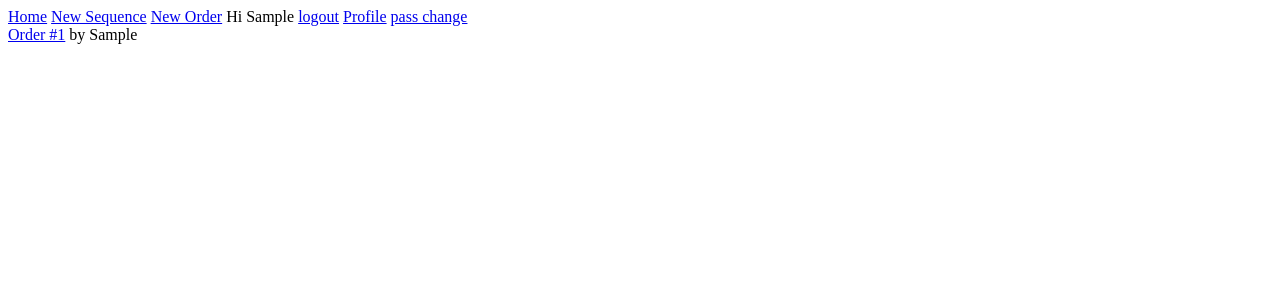
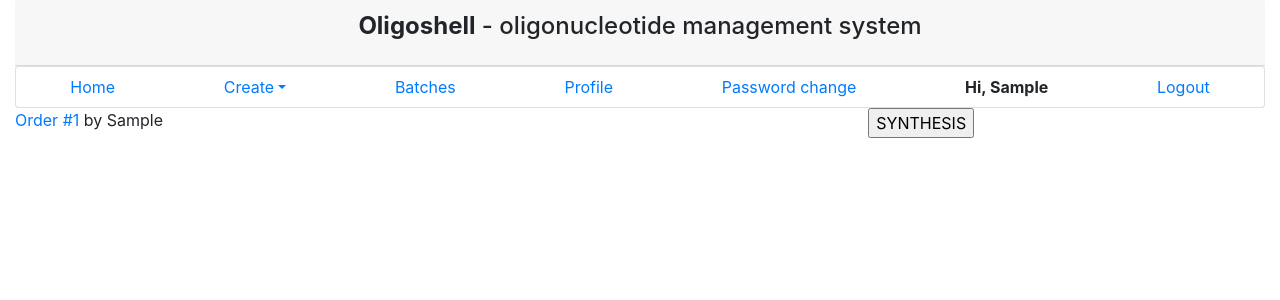
Before and after one commit to nkvamaks/oligoshell, a Django app: page / in a window 1280 px wide. Shown: the top 300 px of the page. Run offline with Django 3.2, Linux system fonts and the light colour scheme; a user stored in the database is signed in; tables that the repository leaves empty hold one stand-in row (values such as "Sample post"); data that the repository does not hold is empty; some libraries are stand-ins or nearby versions.

Commit message:
Add Batch to the model

```diff
--- a/oligoshell/models.py
+++ b/oligoshell/models.py
@@ -1,6 +1,6 @@
 from django.db import models
 from django.contrib.auth.models import User
-
+from django.urls import reverse
 from django.conf import settings
 
 from . import validators
@@ -66,16 +66,20 @@ class Sequence(models.Model):
     epsilon260 = models.IntegerField(verbose_name='Extinction Coefficient')
 
     order = models.ForeignKey(Order, on_delete=models.PROTECT, related_name='sequences')
+
     created = models.DateTimeField(auto_now_add=True)
     updated = models.DateTimeField(auto_now=True)
 
     def save(self, *args, **kwargs):
-        """Save extinction coefficient to the model"""
+        """Save including extinction coefficient to the model"""
         unmodified_list, unmodified_degenerated_list, modification_list = utils.sequence2lists(self.sequence)
         self.epsilon260 = (sum((utils.extinction_dna_nn(item) for item in unmodified_list)) +
                            sum((utils.extinction_dna_simple(item) for item in unmodified_degenerated_list)) +
                            sum((utils.modification_extinction_260[item] for item in modification_list)))
         super().save(*args, **kwargs)
+
+    def __str__(self):
+        return self.seq_name
 
     class Meta:
         verbose_name_plural = 'Sequences'
@@ -87,3 +91,19 @@ class Profile(models.Model):
     user = models.OneToOneField(settings.AUTH_USER_MODEL, on_delete=models.CASCADE)
     birthday = models.DateTimeField(blank=True, null=True)
     photo = models.ImageField(upload_to="user/%Y/%m/%d/", blank=True)
+
+
+class Batch(models.Model):
+    title = models.CharField(max_length=200)
+    created = models.DateTimeField(auto_now_add=True)
+    sequences2synthesis = models.ManyToManyField(Sequence,
+                                                 related_name='batches')
+    notes = models.TextField(blank=True, null=True)
+
+    def get_absolute_url(self):
+        return reverse('oligoshell:batch_details', args=[self.pk])
+
+    class Meta:
+        verbose_name_plural = 'Batches'
+        verbose_name = 'Batch'
+        ordering = ['pk']
--- a/oligoshell/templates/layout/basic.html
+++ b/oligoshell/templates/layout/basic.html
@@ -1,32 +1,91 @@
+{% load bootstrap4 %}
+{% load static %}
+{% bootstrap_css %}
+{% bootstrap_javascript %}
+
 <!DOCTYPE html>
 <html>
   <head>
     <meta http-equiv="content-type" content="text/html; charset=utf-8">
     <title>{% block title %}Oligoshell{% endblock %}</title>
   </head>
+
   <body>
+
+  <div class="container-fluid">
+
     <header>
+        <div class="card-header" align="center">
+            <h4 class="card-title"><strong>Oligoshell</strong> - oligonucleotide management system</h4>
+        </div>
     </header>
-    <nav>
+
+    <nav class="card">
+        <ul class="nav nav-fill">
+
         {% if request.user.is_authenticated %}
 
-      <a href="{% url 'oligoshell:index' %}">Home</a>
-      <a href="{% url 'oligoshell:sequence_create' %}">New Sequence</a>
-      <a href="{% url 'oligoshell:order_create' %}">New Order</a>
+            <li class="nav-item">
+                <a class="nav-link" href="{% url 'oligoshell:index' %}">Home</a>
+            </li>
 
-        Hi {{ request.user.first_name }}
-        <a href="{% url "logout" %}">logout</a>
-             <a href="{% url 'oligoshell:profile' %}">Profile</a>
-                 <a href="{% url "password_change" %}">pass change</a>
+            <li class="nav-item dropdown">
+                 <a class="nav-link dropdown-toggle" data-toggle="dropdown" href="#" role="button" aria-haspopup="true" aria-expanded="false">Create</a>
+                 <div class="dropdown-menu">
+                   <a class="dropdown-item" href="{% url 'oligoshell:order_create' %}">Create a new Order</a>
+                   <a class="dropdown-item" href="{% url 'oligoshell:sequence_create' %}">Add a new Sequence to Order</a>
+                 </div>
+            </li>
+
+            <li class="nav-item">
+                <a class="nav-link" href="{% url 'oligoshell:batch' %}">Batches</a>
+            </li>
+            <li class="nav-item">
+                <a class="nav-link" href="{% url 'oligoshell:profile' %}">Profile</a>
+            </li>
+            <li class="nav-item">
+                <a class="nav-link" href="{% url "password_change" %}">Password change</a>
+            </li>
+            <li class="nav-item">
+                 <b class="nav-link">Hi, {{ request.user.first_name }}</b>
+            </li>
+            <li class="nav-item">
+                <a class="nav-link" href="{% url "logout" %}">Logout</a>
+            </li>
 
         {% else %}
-         <a href="{% url "login" %}">login</a>
+
+            <li class="nav-item">
+                <a class="nav-link" href="{% url "login" %}">Login</a>
+            </li>
+
         {% endif %}
+        </ul>
 
     </nav>
+
+
+      <div class="row">
+
+          <div class="col-8 align-self-start">
               <section>
                   {% block content %}
                   {% endblock %}
               </section>
+          </div>
+
+          <div class="col">
+              <section>
+                  {% block menu %}
+                  {% endblock %}
+              </section>
+          </div>
+      </div>
+  </div>
+
+    <script src="https://code.jquery.com/jquery-3.5.1.slim.min.js" integrity="sha384-DfXdz2htPH0lsSSs5nCTpuj/zy4C+OGpamoFVy38MVBnE+IbbVYUew+OrCXaRkfj" crossorigin="anonymous"></script>
+    <script src="https://cdn.jsdelivr.net/npm/popper.js@1.16.0/dist/umd/popper.min.js" integrity="sha384-Q6E9RHvbIyZFJoft+2mJbHaEWldlvI9IOYy5n3zV9zzTtmI3UksdQRVvoxMfooAo" crossorigin="anonymous"></script>
+    <script src="https://stackpath.bootstrapcdn.com/bootstrap/4.5.0/js/bootstrap.min.js" integrity="sha384-OgVRvuATP1z7JjHLkuOU7Xw704+h835Lr+6QL9UvYjZE3Ipu6Tp75j7Bh/kR0JKI" crossorigin="anonymous"></script>
+
   </body>
 </html>
--- a/oligoshell/templates/oligoshell/index.html
+++ b/oligoshell/templates/oligoshell/index.html
@@ -1,15 +1,52 @@
 {% extends "layout/basic.html" %}
 
 {% block content %}
+    <script>
+    function getvalues()
+    {
+        var selected = new Array();
+        var chkbox = document.getElementById("tab1");
+        var selchk = chkbox.getElementsByTagName("input");
+        for (var i=0; i<selchk.length; i++)
+        {
+            if (selchk[i].checked)
+            {
+                selected.push(selchk[i].value);
+            }
+        }
+        if (selected.length > 0)
+        {
+            alert(selected.join("\n"))
+        }
+    };
+    </script>
+
+<table id="tab1">
+
     {% for order in orders %}
-        <a href="{% url 'oligoshell:order_detail' pk=order.pk %}">Order #{{ order.pk }}</a>
-        by {{ order.customer }}
+        <div align="left">
+              <a href="{% url 'oligoshell:order_detail' pk=order.pk %}">Order #{{ order.pk }}</a>
+              by {{ order.customer }}
+        </div>
 
-        {% for seq in order.sequences.all %}
-               <p><a href="{% url 'oligoshell:sequence_detail' pk=seq.pk %}"> {{ seq.seq_name }} </a>
+<tr>
+       <td>
+           {% for seq in order.sequences.all %}
+
+                   <p><input type="checkbox" value="{{ seq.seq_name }},{{ seq.sequence }},U,ON">
+
+                   <a href="{% url 'oligoshell:sequence_detail' pk=seq.pk %}"> {{ seq.seq_name }} </a>
                {{ seq.sequence }} {{ seq.scale }} {{ seq.appearance_requested }} {{ seq.epsilon260 }}</p>
-        {% endfor %}
 
+           {% endfor %}
+       </td>
+</table>
     {% endfor %}
 
 {% endblock %}
+
+{% block menu %}
+    <div>
+        <input id="but1" type="button" value="SYNTHESIS" onclick="getvalues()">
+    </div>
+{% endblock %}
--- a/oligoshell/urls.py
+++ b/oligoshell/urls.py
@@ -13,6 +13,8 @@ urlpatterns = [
     path('seq_add/', views.SequenceCreateView.as_view(), name='sequence_create'),
     path('order_add/', views.OrderCreateView.as_view(), name='order_create'),
     path('profile/', views.view_profile, name='profile'),
+    path('batch/', views.all_batches, name='batch'),
+    path('batch/<int:pk>/', views.batch_details, name='batch_details'),
 ]
 
 if settings.DEBUG:
--- a/oligoshell/views.py
+++ b/oligoshell/views.py
@@ -5,6 +5,7 @@ from django.views.generic.edit import CreateView
 from django.shortcuts import render
 from django.urls import reverse_lazy
 from django.contrib.auth.decorators import login_required
+from django.shortcuts import get_object_or_404
 
 from . import models
 from . import forms
@@ -41,6 +42,25 @@ class OrderCreateView(LoginRequiredMixin, CreateView):
     form_class = forms.OrderForm
     success_url = reverse_lazy('oligoshell:sequence_create')
 
+
 @login_required
 def view_profile(request):
     return render(request, 'oligoshell/profile.html', {'user': request.user})
+
+
+@login_required
+def all_batches(request):
+    batches = models.Batch.objects.all()
+    return render(request,
+                  'oligoshell/batch.html',
+                  {"batches": batches})
+
+
+@login_required
+def batch_details(request, pk):
+    batch = get_object_or_404(models.Batch, pk=pk)
+    batches = models.Batch.objects.all()
+    return render(request,
+                  'oligoshell/batch_detail.html',
+                  {'batch': batch,
+                   'batches': batches})
--- a/osh/settings.py
+++ b/osh/settings.py
@@ -39,6 +39,7 @@ INSTALLED_APPS = [
     'django.contrib.sessions',
     'django.contrib.messages',
     'django.contrib.staticfiles',
+    'bootstrap4',
 ]
 
 MIDDLEWARE = [
```
Also changed, not shown: oligoshell/admin.py (+8 -0 lines), oligoshell/templates/oligoshell/batch.html (added, +21 -0 lines), oligoshell/templates/oligoshell/batch_detail.html (added, +27 -0 lines), oligoshell/migrations/0017_sequence_chosen.py (added), oligoshell/migrations/0018_remove_sequence_chosen.py (added), oligoshell/migrations/0019_batch.py (added). Lines whose indentation alone changed are shown as unchanged.
